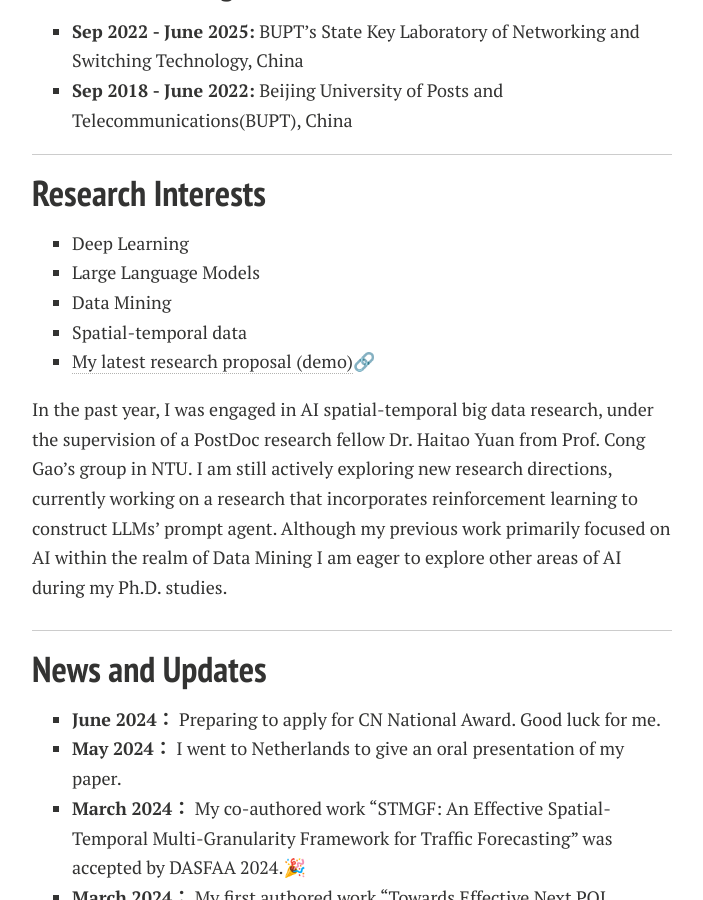
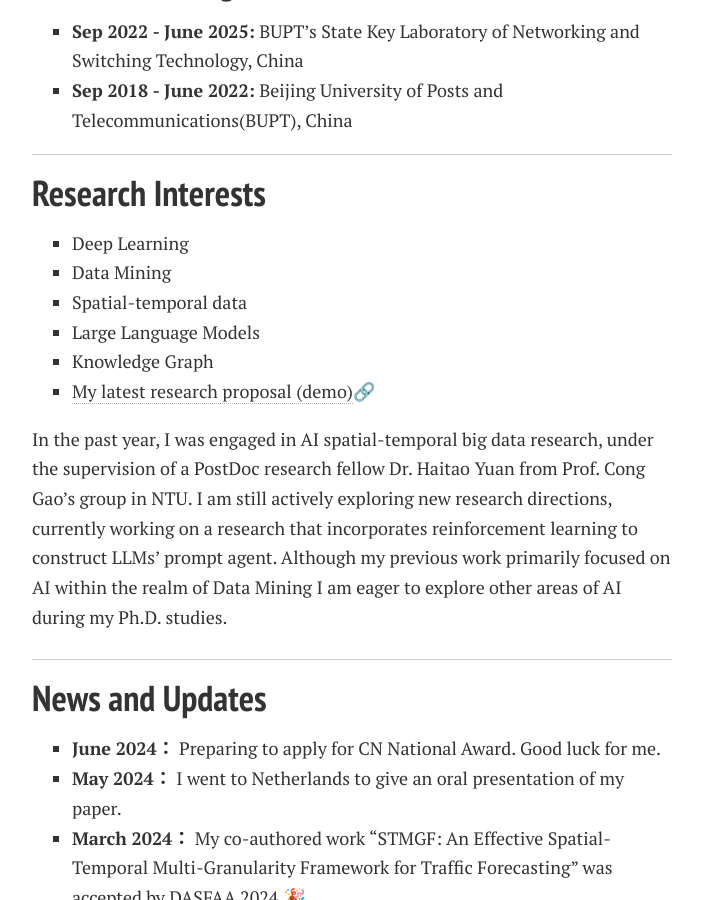
Before and after one commit to Im-jn/Im-jn.github.io, a Jekyll site: the page built from index.md, in a window 1280 px wide and 900 px high, scrolled down 609 px. Shown: the whole window, without its empty margins (288-991 px from the left). Built offline with Jekyll 4.4.1, drawn with Linux system fonts in a browser that asks for light colours; nearby versions of some CDN libraries; comment, search, counter and statistics services are not loaded; a style sheet for code colours, icons or effects is not loaded; our own code applies the rules of GitHub Pages for plain Markdown files.

Commit message:
slight changes

```diff
--- a/index.md
+++ b/index.md
@@ -21,9 +21,10 @@ I am currently seeking a Ph.D. position. If you find my profile interesting, I w
 ## Research Interests
 
 - Deep Learning
-- Large Language Models
 - Data Mining
 - Spatial-temporal data
+- Large Language Models
+- Knowledge Graph
 - [My latest research proposal (demo)](https://im-jn.github.io/file/RP.pdf)🔗
 
 In the past year, I was engaged in AI spatial-temporal big data research, under the supervision of a PostDoc research fellow Dr. Haitao Yuan from Prof. Cong Gao’s group in NTU.
```
